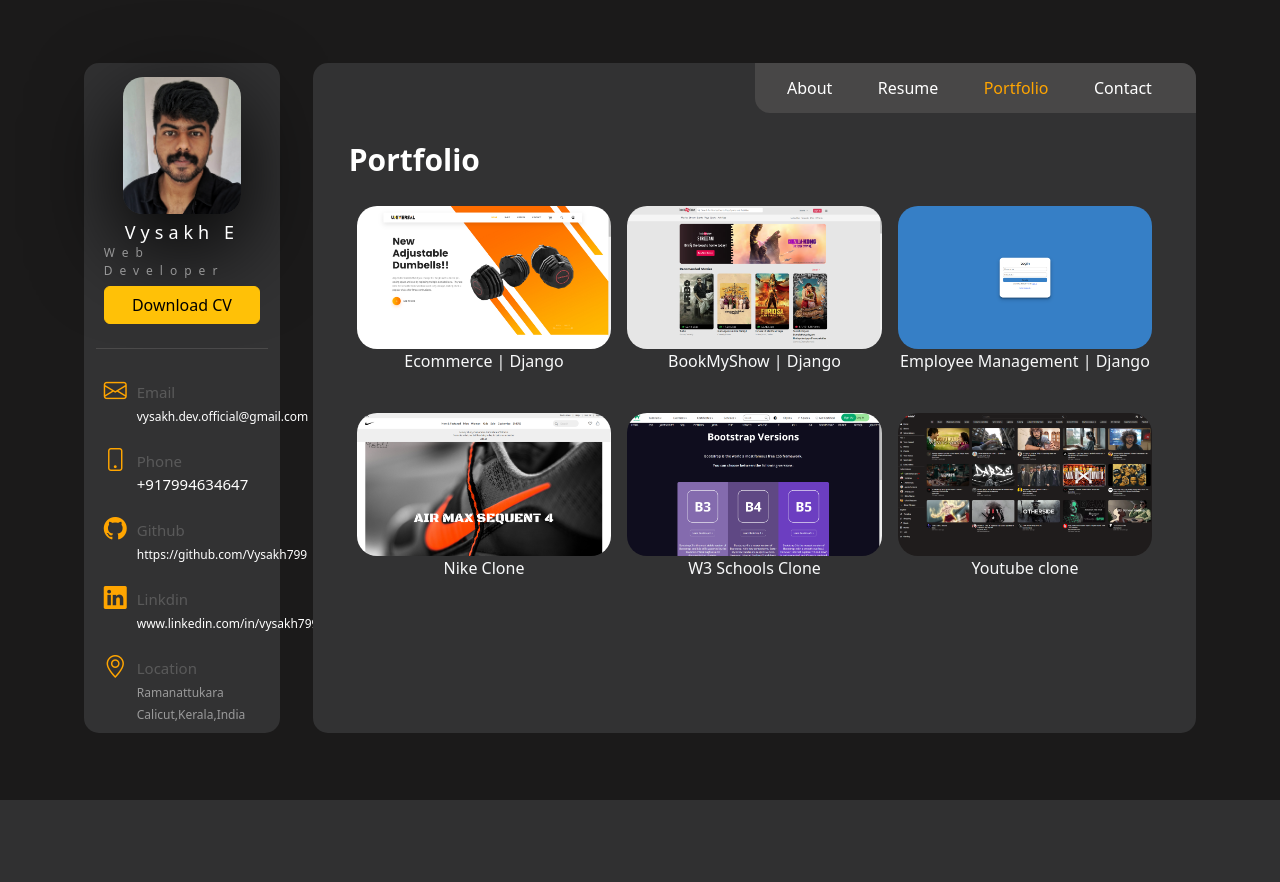
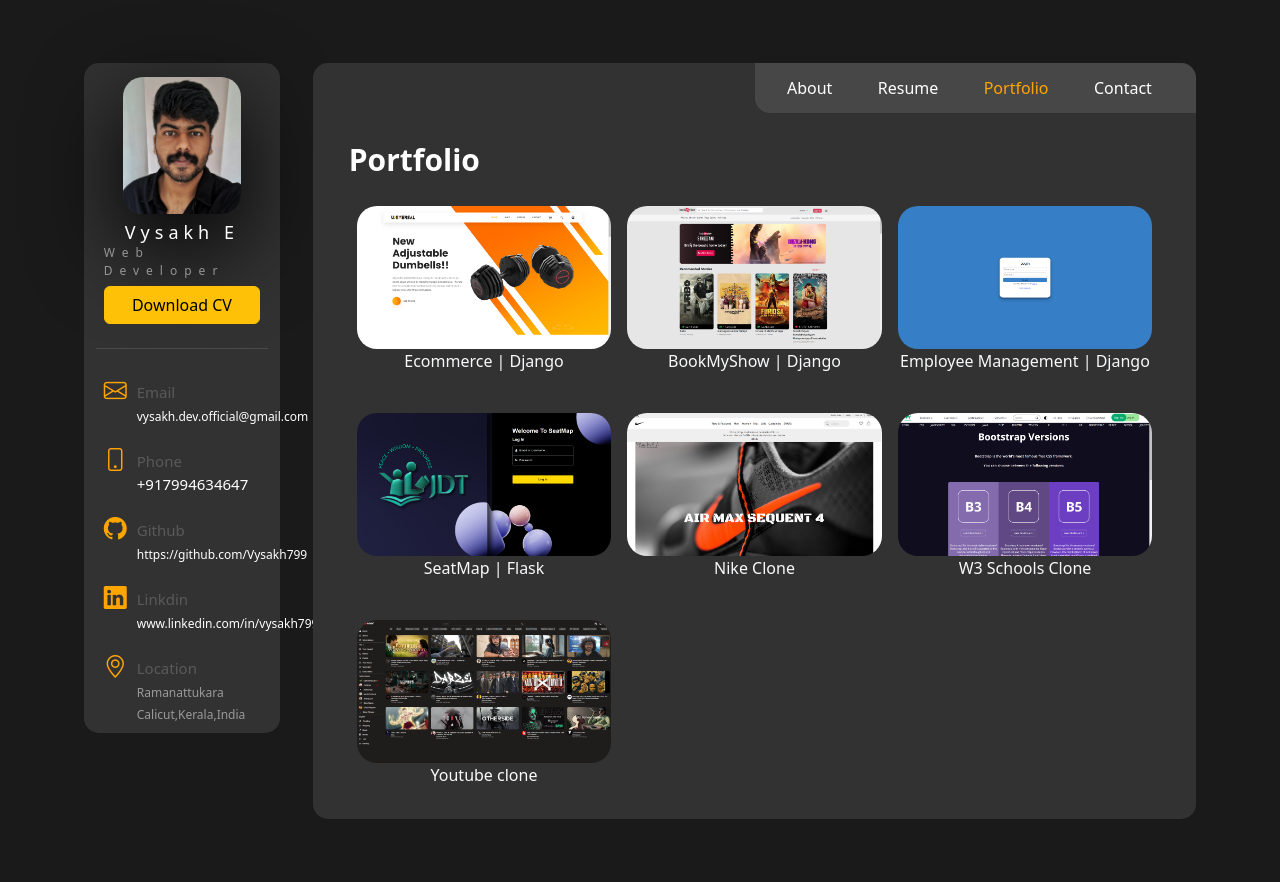
Before and after one commit to Vysakh799/Main-Portfolio, a Flask app: page / in a window 1280 px wide, after a click on "Portfolio". Before the commit the page ends 800 px from the top, so only its background shows below. Run offline with Flask 3, Linux system fonts and the light colour scheme; some libraries are stand-ins or nearby versions.

Commit message:
adding one more project

```diff
--- a/templates/index.html
+++ b/templates/index.html
@@ -97,7 +97,7 @@
                               {%endwith%}
         </div>
         <div class="content row p-5 d-flex justify-content-evenly">
-            <div class="col-lg-2 sidebar">
+            <div class="col-lg-2 sidebar " style="height: fit-content;">
                 <div class="col-lg-12 drop-down-bt d-flex justify-content-end">
                     <button class="btn btn-link text-warning btn1"  id="cnt1"><i class="bi bi-chevron-down"></i></button>
                     <button class="btn btn-link text-warning btn1"  id="cnt2" style="display: none;"><i class="bi bi-chevron-up"></i></button>
@@ -113,7 +113,7 @@
                         <div class="proff col-lg-12 d-flex justify-content-center">
                             <p>Web Developer</p>
                         </div>
-                            <a href="https://drive.google.com/file/d/1oj0FO-Uwn6uDCHmWDBggpjdmJpCMA8N3/view?usp=drive_link" class="btn btn-warning w-3" style="margin-top: -10px;" target="_blank
+                            <a href="https://drive.google.com/file/d/1fO2gCVtiKosmd-Sl8uanS9BXaduMS9D-/view?usp=drive_link" class="btn btn-warning w-3" style="margin-top: -10px;" target="_blank
                             ">Download CV</a>
                     </div>
                 </div>
@@ -355,6 +355,19 @@
                             </div>
                         </div>
                         <div class="first-row col-lg-12 d-flex justify-content-evenly flex-wrap mt-4">
+
+                            <div class="col-lg-4 item1 ">
+                                <div class="image col-lg-12 p-2 item11">
+                                    <img src="{{ url_for('static', filename='images/works/Seatmap.png') }}" alt="" class="image-fluid w-100">
+                                    <div class="w_name col-lg-12 d-flex justify-content-center text-light">
+                                        <span>SeatMap | Flask</span>
+                                    </div>
+                                    <div class="github_bt col-lg-3 p-3">
+                                        <a href="https://github.com/Vysakh799/Seat-map.git" class="btn btn-dark opacity-100" target="_blank"><i class="bi bi-github"></i></a>
+                                    </div>
+                                </div>
+
+                            </div>
                             <div class="col-lg-4 item1 ">
                                 <div class="image col-lg-12 p-2 item11">
                                     <img src="{{ url_for('static', filename='images/works/nike.png') }}" alt="" class="image-fluid w-100">
@@ -379,6 +392,8 @@
                                 </div>
 
                             </div>
+                        </div>
+                        <div class="first-row col-lg-12 d-flex flex-wrap mt-4">
                             <div class="col-lg-4 item1">
                                 <div class="image col-lg-12 p-2 item11 ">
                                     <img src="{{ url_for('static', filename='images/works/youtube.png') }}" alt="" class="image-fluid w-100">
```
Also changed, not shown: static/images/works/Seatmap.png (added).
